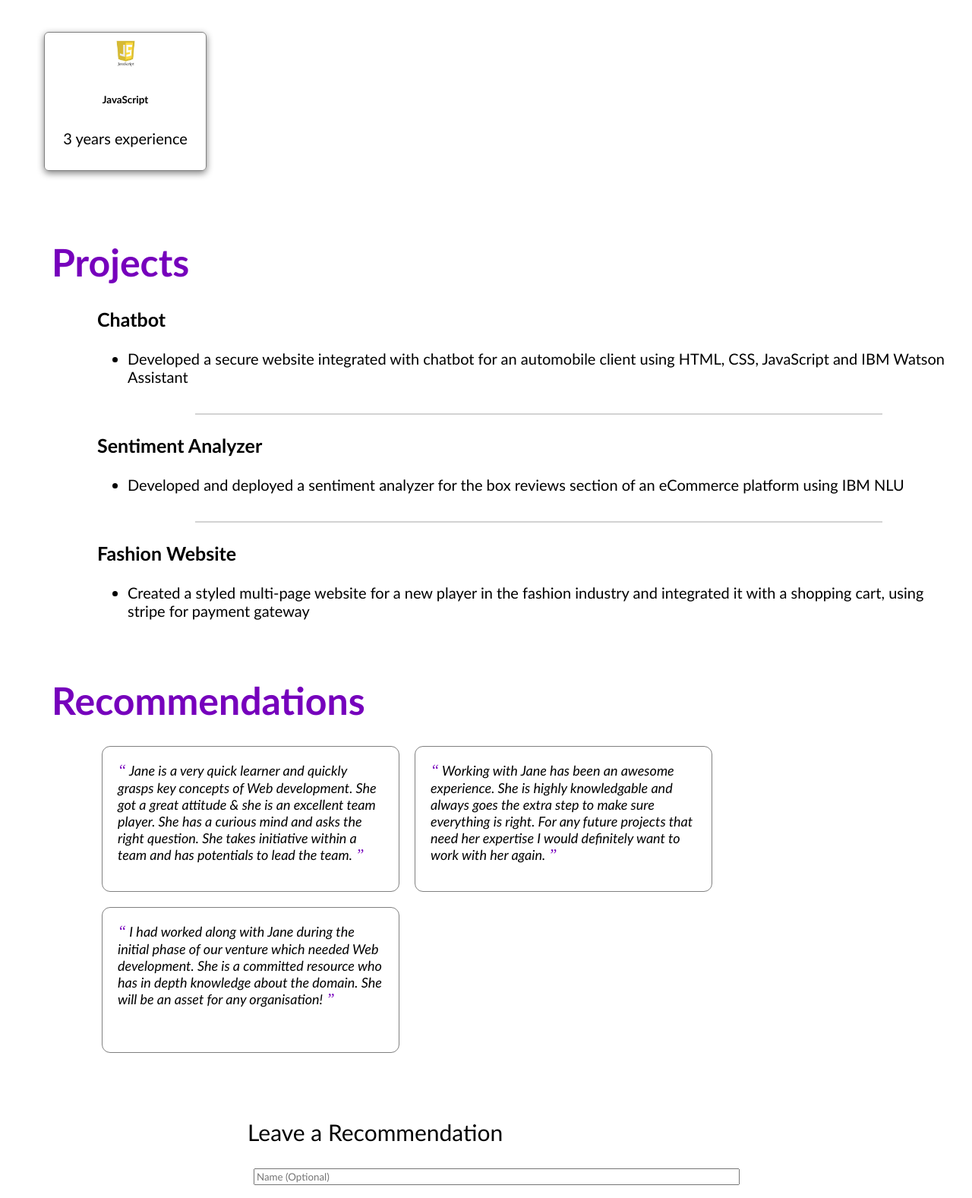
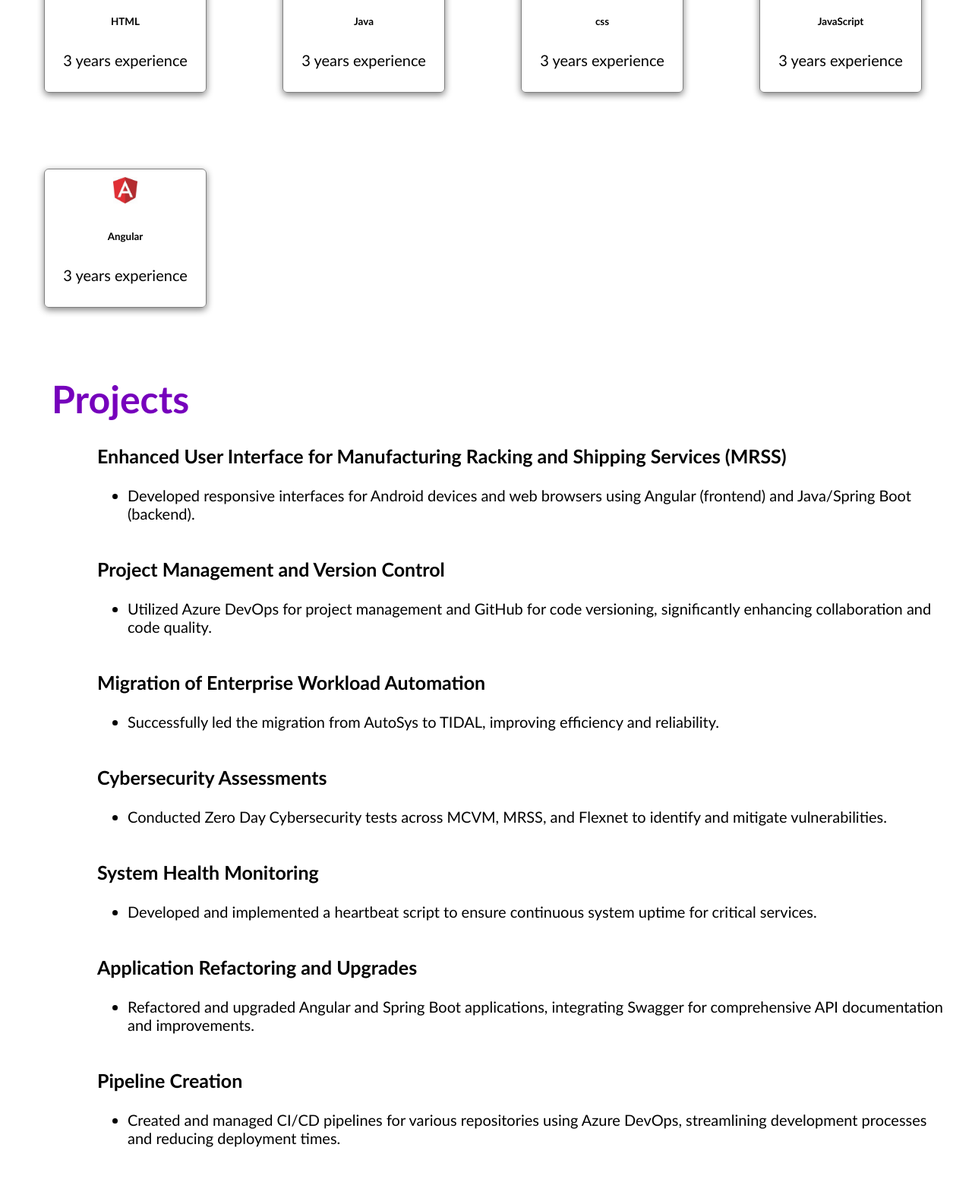
Before and after one commit to ellandis/coursea, a plain HTML site: page singlePageWebsite/index.html in a window 1280 px wide. Shown: the part 921-2498 px from the top of the page at 76% size. Drawn offline with Linux system fonts and the light colour scheme.

Commit message:
js css html complete

```diff
--- a/singlePageWebsite/index.html
+++ b/singlePageWebsite/index.html
@@ -45,9 +45,13 @@
             Hi, I'm Eian Landis! <img src="html_finalprojimages/waving-hand.png" width="60px"/>
           </h1>
           <p>
-            "I'm a skilled software developer with experience at General Motors, and I've got a solid background in programming languages like Java, C, Angular, along with strong
-            SQL and database management skills. Right now, I'm actively looking for my next opportunity while working to refine my resume to showcase my leadership abilities and
-            technical expertise. I'm proactive, detail-oriented, and focused on both short-term goals—like landing my next role—and long-term aspirations, like exploring entrepreneurial ventures.
+            I'm a skilled software developer with experience at General Motors, where I've contributed to multiple fields and projects, utilizing tools such as Swagger API,
+            Tidal, GitHub CodeQL, Azure DevOps, Spring Boot, Bash scripting, and conducting Cybersecurity Assessments. I have a solid foundation in programming languages like
+            Java, C, Angular, along with strong SQL and database management skills.
+            I graduated from the University of Alabama with a degree in Computer Science and a minor in Mathematics, which has equipped me with a strong analytical and problem-solving mindset.
+            Currently, I am pursuing three IBM Full-Stack JavaScript Developer Professional Certificates to further enhance my skill set and stay at the forefront of technological advancements.
+            I'm proactive, detail-oriented, and focused on achieving both short-term goals, like landing my next opportunity, and long-term aspirations, such as exploring entrepreneurial
+            ventures. As I refine my resume, I aim to showcase my leadership abilities and technical expertise.
           </p>
       </div>
     </section>
@@ -65,8 +69,13 @@
         </div>
 
         <div class="skill">
-          <img src="html_finalprojimages/js.jpeg"/>
+          <img src="html_finalprojimages/java.png"/>
           <h6>Java</h6>
+          <p>3 years experience</p>
+        </div>
+        <div class="skill">
+          <img src="html_finalprojimages/CSS3.png"/>
+          <h6>css</h6>
           <p>3 years experience</p>
         </div>
         <div class="skill">
@@ -75,13 +84,8 @@
           <p>3 years experience</p>
         </div>
         <div class="skill">
-          <img src="html_finalprojimages/js.jpeg"/>
-          <h6>JavaScript</h6>
-          <p>3 years experience</p>
-        </div>
-        <div class="skill">
-          <img src="html_finalprojimages/js.jpeg"/>
-          <h6>JavaScript</h6>
+          <img src="html_finalprojimages/angular.png"/>
+          <h6>Angular</h6>
           <p>3 years experience</p>
         </div>
 
@@ -100,25 +104,48 @@
 
         <div id="projects-container" class="projects-container">
           <div class="project-card">
-            <h3>Chatbot</h3>
+            <h3>Enhanced User Interface for Manufacturing Racking and Shipping Services (MRSS)</h3>
             <ul>
-              <li>Developed a secure website integrated with chatbot for an automobile client using HTML, CSS, JavaScript and IBM Watson Assistant</li>
+              <li>Developed responsive interfaces for Android devices and web browsers using Angular (frontend) and Java/Spring Boot (backend).</li>
             </ul>
           </div>
-          <hr>
           <div class="project-card">
-            <h3>Sentiment Analyzer</h3>
+            <h3>Project Management and Version Control</h3>
             <ul>
-              <li>Developed and deployed a sentiment analyzer for the box reviews section of an eCommerce platform using IBM NLU</li>
+              <li>Utilized Azure DevOps for project management and GitHub for code versioning, significantly enhancing collaboration and code quality.</li>
             </ul>
           </div>
-          <hr>
           <div class="project-card">
-            <h3>Fashion Website</h3>
+            <h3>Migration of Enterprise Workload Automation</h3>
             <ul>
-              <li>Created a styled multi-page website for a new player in the fashion industry and integrated it with a shopping cart, using stripe for payment gateway</li>
+              <li>Successfully led the migration from AutoSys to TIDAL, improving efficiency and reliability.</li>
             </ul>
           </div>
+          <div class="project-card">
+            <h3>Cybersecurity Assessments</h3>
+            <ul>
+              <li>Conducted Zero Day Cybersecurity tests across MCVM, MRSS, and Flexnet to identify and mitigate vulnerabilities.</li>
+            </ul>
+          </div>
+          <div class="project-card">
+            <h3>System Health Monitoring</h3>
+            <ul>
+              <li>Developed and implemented a heartbeat script to ensure continuous system uptime for critical services.</li>
+            </ul>
+          </div>
+          <div class="project-card">
+            <h3>Application Refactoring and Upgrades</h3>
+            <ul>
+              <li>Refactored and upgraded Angular and Spring Boot applications, integrating Swagger for comprehensive API documentation and improvements.</li>
+            </ul>
+          </div>
+          <div class="project-card">
+            <h3>Pipeline Creation</h3>
+            <ul>
+              <li>Created and managed CI/CD pipelines for various repositories using Azure DevOps, streamlining development processes and reducing deployment times.</li>
+            </ul>
+          </div>
+
     </div>
     </section>
     <div style="clear:both;"></div>
@@ -130,24 +157,37 @@
       <div class="all_recommendations" id="all_recommendations">
         <div class="recommendation">
           <span>&#8220;</span>
-          Jane is a very quick learner and quickly grasps key concepts of Web development.
-          She got a great attitude & she is an excellent team player.
-          She has a curious mind and asks the right question.
-          She takes initiative within a team and has potentials to lead the team.
+          Technical Expertise: Extensive experience with tools and languages like Angular,
+          Java, Spring Boot, and Azure DevOps, showcasing adaptability and skill in diverse environments.
+        </div>
+        <div class="recommendation">
+          <span>&#8220;</span>
+          Problem-Solving: Proven ability to identify vulnerabilities and develop innovative
+          solutions, such as heartbeat scripts and application refactoring.
           <span>&#8221;</span>
         </div>
         <div class="recommendation">
           <span>&#8220;</span>
-          Working with Jane has been an awesome experience.
-          She is highly knowledgable and always goes the extra step to make sure everything is right.
-          For any future projects that need her expertise I would definitely want to work with her again.
+          Commitment to Growth: Actively pursuing certifications while leveraging strong
+          collaboration tools like Azure DevOps and GitHub to enhance teamwork.
           <span>&#8221;</span>
         </div>
         <div class="recommendation">
           <span>&#8220;</span>
-          I had worked along with Jane during the initial phase of our venture which needed Web development.
-          She is a committed resource who has in depth knowledge about the domain.
-          She will be an asset for any organisation!
+          Leadership: Successfully led high-stakes projects, like the migration from
+          AutoSys to TIDAL, improving efficiency and reliability and Cybersecurity Assessments
+          <span>&#8221;</span>
+        </div>
+        <div class="recommendation">
+          <span>&#8220;</span>
+          Versatility: Broad experience across fields, from UI development to cybersecurity assessments,
+          demonstrating flexibility and a multidisciplinary approach.
+          <span>&#8221;</span>
+        </div>
+        <div class="recommendation">
+          <span>&#8220;</span>
+          Continuous Learning: A passionate drive to learn and stay ahead in technology, as seen
+          through the pursuit of advanced certifications and consistently refining technical skills.
           <span>&#8221;</span>
         </div>
       </div>
@@ -170,12 +210,15 @@
     <div class="iconbutton">
       <a href="#home">
         <!--Add the code here for the logo to appear and the icon to be actionable-->
+        <svg xmlns="http://www.w3.org/2000/svg" fill="none" viewBox="0 0 24 24" stroke-width="1.5" stroke="white" width="63px">
+          <path stroke-linecap="round" stroke-linejoin="round" d="M15 11.25l-3-3m0 0l-3 3m3-3v7.5M21 12a9 9 0 11-18 0 9 9 0 0118 0z" />
+        </svg>
       </a>
     </div>
 
     <div class="popup" id="popup" class="flex_center">
       <img src="html_finalprojimages/checkmark--outline.svg"/>
-      <h3><!-- Add appropriate text here--></h3>
+      <h3>Thank me for all my skills and loved ones</h3>
       <button onclick="showPopup(false)">Ok</button>
     </div>
   </body>
--- a/singlePageWebsite/script.js
+++ b/singlePageWebsite/script.js
@@ -5,6 +5,7 @@
   if (recommendation.value != null && recommendation.value.trim() != "") {
     console.log("New recommendation added");
     //Call showPopup here
+    showPopup(true);
 
     // Create a new 'recommendation' element and set it's value to the user's message
     var element = document.createElement("div");
```
Also changed, not shown: aboutMe.png (added), home_icon.png (added), nav_bar.png (added), new_recommendation.png (added), popup.png (added), profile_name.png (added), projects.png (added), recommendations.png (added), singlePageWebsite/html_finalprojimages/angular.png (added), skills.png (added).
